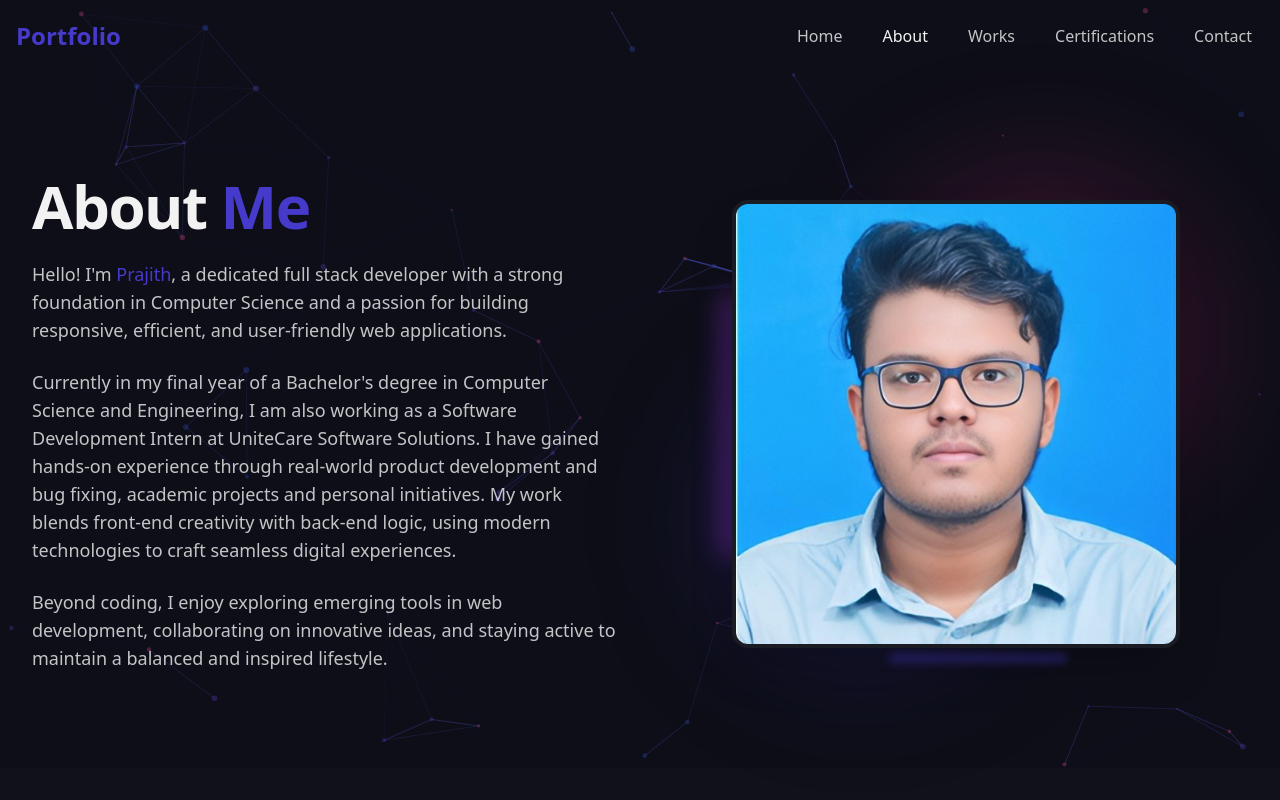
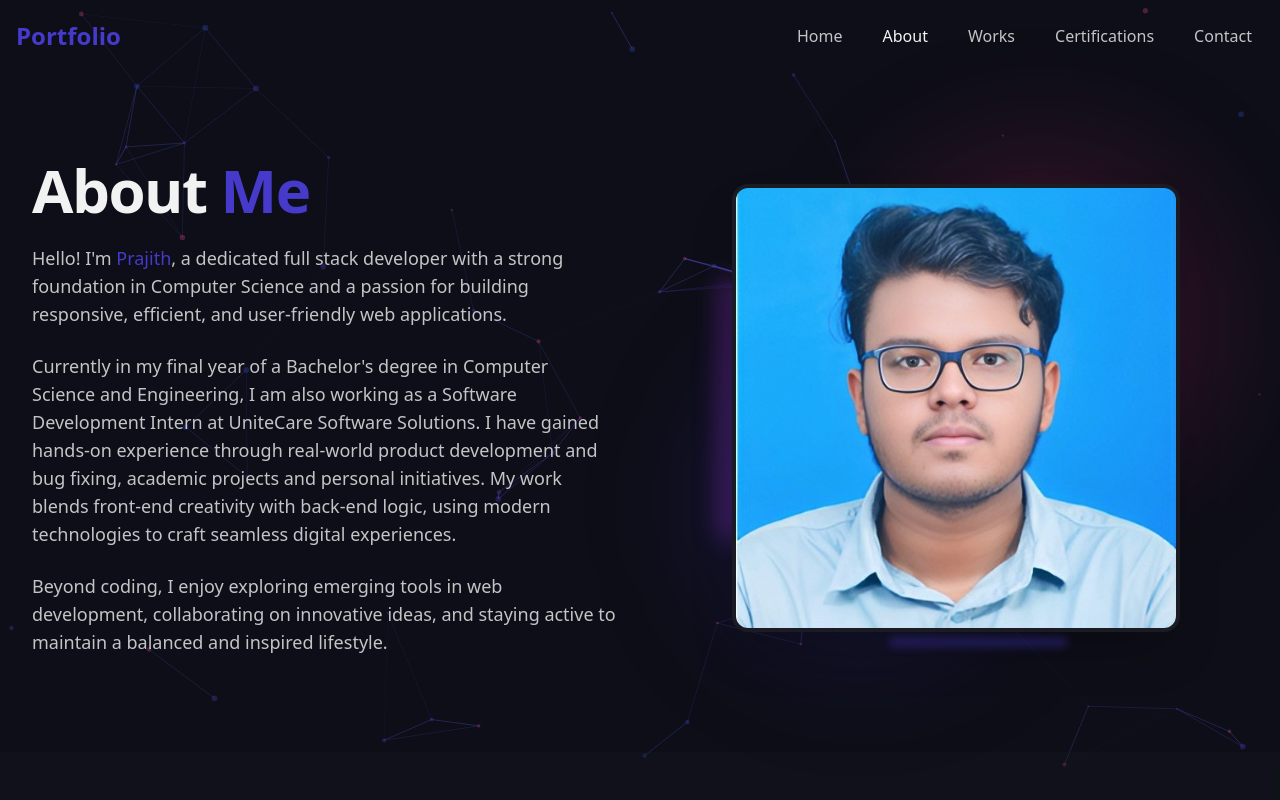
Before and after one commit to Prajith0765/Prajith-Portfolio, a React (Vite) app: page /about in a window 1280 px wide. Shown: the top 800 px of the page. Built offline with nearby package versions, Linux system fonts and the light colour scheme.

Commit message:
spacing fixed

```diff
--- a/src/pages/About.jsx
+++ b/src/pages/About.jsx
@@ -5,7 +5,7 @@ import { technologies } from '../data/technologies';
 
 const About = () => {
   return (
-    <div className="pt-20">
+    <div className="pt-16">
       <section className="section-padding min-h-[70vh] flex items-center">
         <div className="container">
           <div className="grid grid-cols-1 lg:grid-cols-2 gap-12 items-center">
--- a/src/pages/Certifications.jsx
+++ b/src/pages/Certifications.jsx
@@ -5,7 +5,7 @@ import { motion } from 'framer-motion';
 
 const Certifications = () => {
   return (
-    <div className="pt-20">
+    <div className="pt-16">
       <section className="section-padding">
         <div className="container">
           <motion.div
--- a/src/pages/Contact.jsx
+++ b/src/pages/Contact.jsx
@@ -50,7 +50,7 @@ const Contact = () => {
   };
 
   return (
-    <div className="pt-20">
+    <div className="pt-16">
       <section className="section-padding">
         <div className="container">
           <SectionHeading
--- a/src/pages/Works.jsx
+++ b/src/pages/Works.jsx
@@ -17,7 +17,7 @@ const Works = () => {
     : projects;
 
   return (
-    <div className="pt-20">
+    <div className="pt-16">
       <section className="section-padding">
         <div className="container">
           <SectionHeading
```
